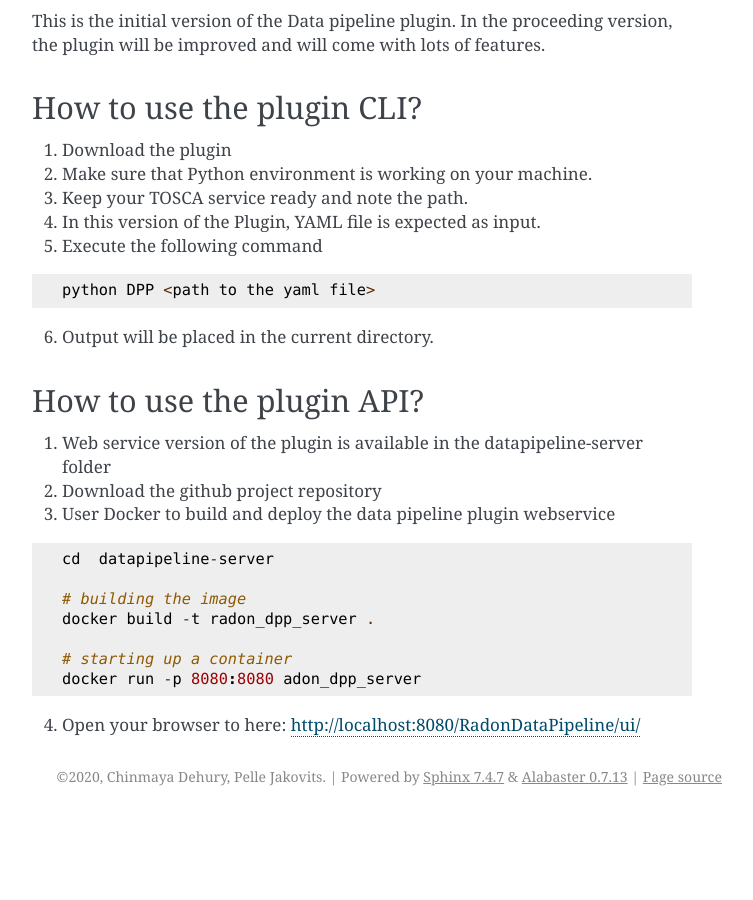
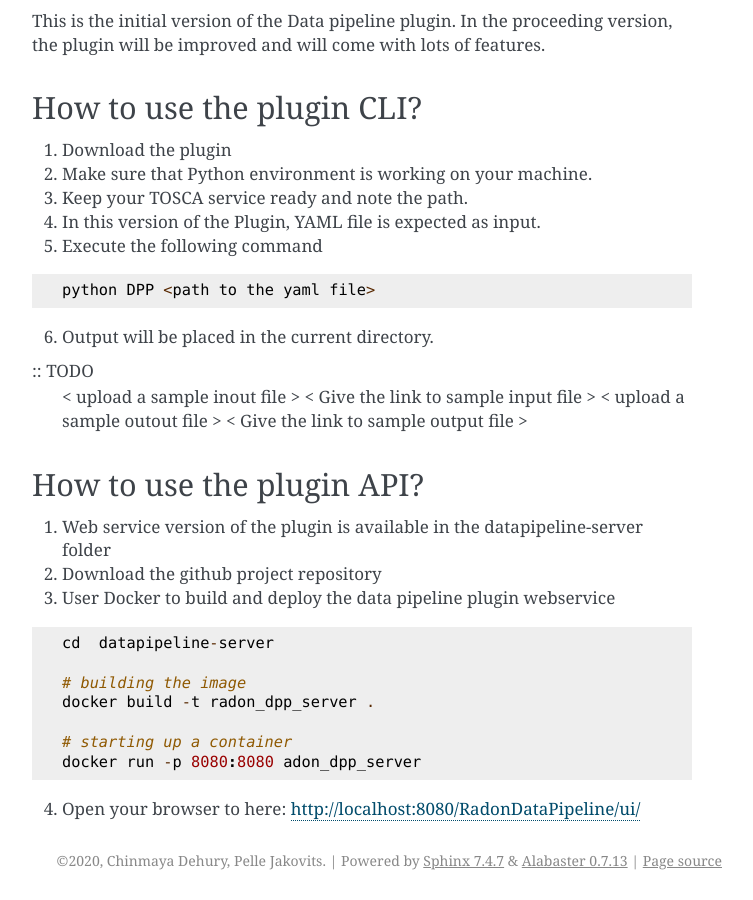
Before and after one commit to radon-h2020/radon-datapipeline-plugin, a Sphinx documentation site: the page built from docs/getting-started.rst, in a window 1280 px wide and 900 px high, scrolled down 1396 px. Shown: the whole window, without its empty margins (388-1141 px from the left). Built offline with Sphinx 7.4.7, drawn with Linux system fonts in a browser that asks for light colours; before the commit the page ends 2212 px from its top, so only the background shows below that.

Commit message:
Update getting-started.rst

```diff
--- a/docs/getting-started.rst
+++ b/docs/getting-started.rst
@@ -47,6 +47,12 @@ How to use the plugin CLI?
 
 6. Output will be placed in the current directory.
 
+:: TODO
+  < upload a sample inout file >
+  < Give the link to sample input file  >
+  < upload a sample outout file >
+  < Give  the link to sample output file >
+
 
 How to use the plugin API?
 *******************************************
```
